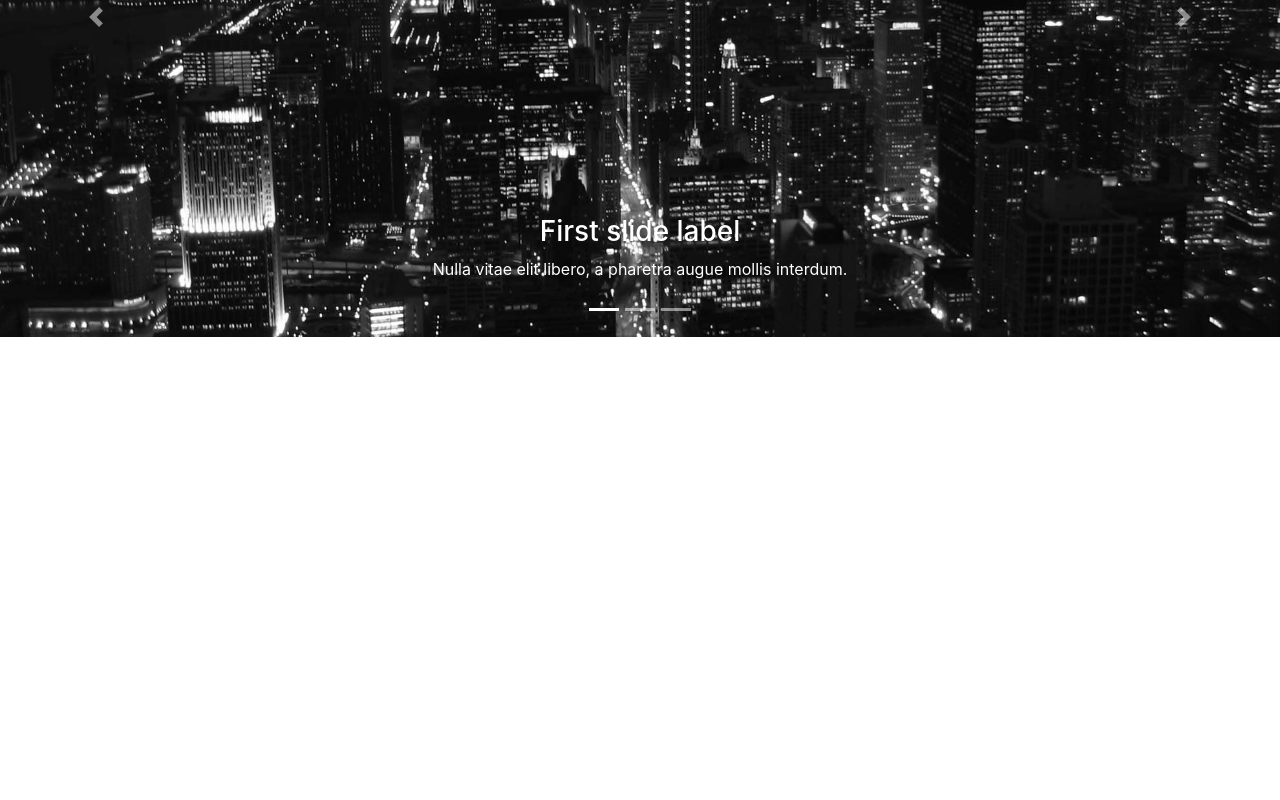
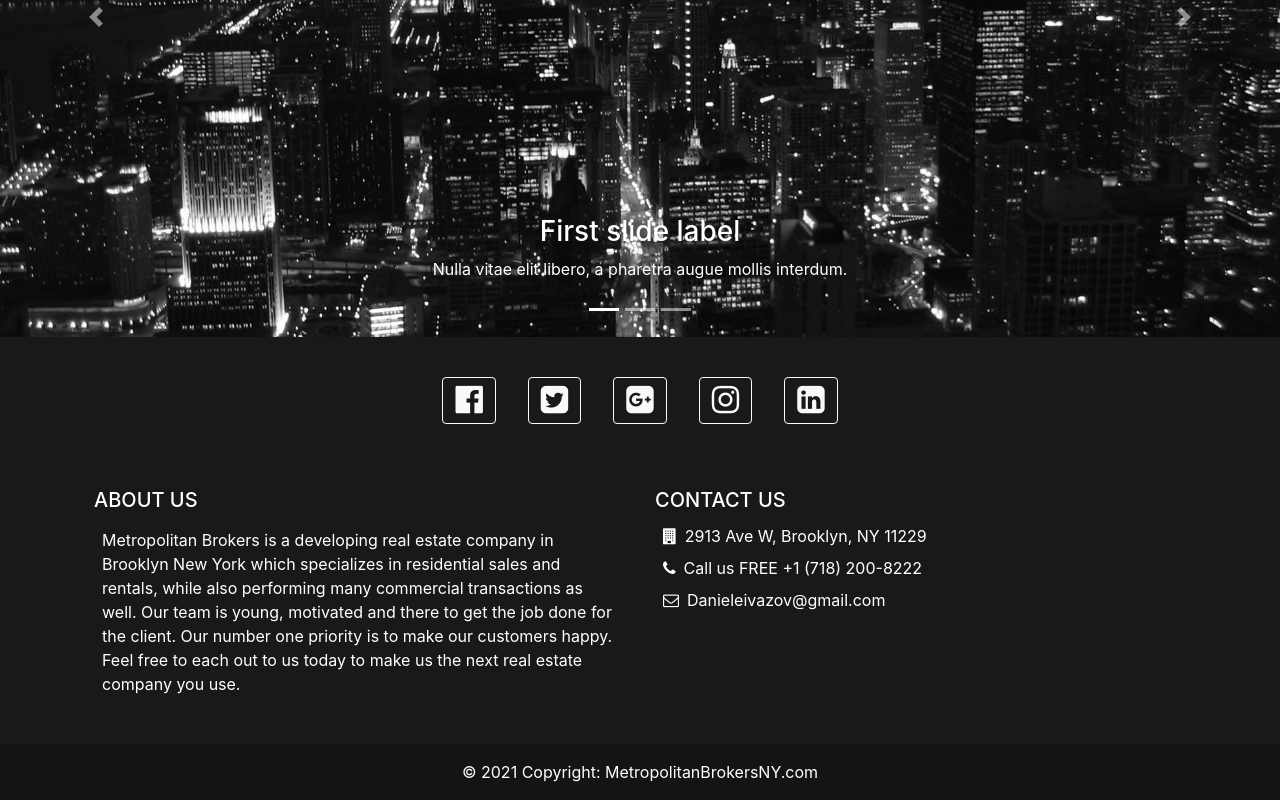
Before and after one commit to All4ara/MetroFrontend, a React (Create React App) app: page / in a window 1280 px wide. Shown: the part 303-1103 px from the top of the page. Before the commit the page ends 800 px from the top, so only its background shows below. Built offline with nearby package versions, Linux system fonts and the light colour scheme.

Commit message:
Home page setup

```diff
--- a/package.json
+++ b/package.json
@@ -8,6 +8,7 @@
     "@testing-library/user-event": "^12.7.3",
     "axios": "^0.21.1",
     "bootstrap": "^4.6.0",
+    "font-awesome": "^4.7.0",
     "jwt-decode": "^3.1.2",
     "moment": "^2.29.1",
     "react": "^17.0.1",
--- a/src/App.js
+++ b/src/App.js
@@ -3,9 +3,11 @@ import './App.css';
 
 import Navbar from './components/Navbar/Navbar.js'
 import HomeCarousel from './components/Carousel/Carousel.js'
+import Footer from './components/Footer/Footer.js'
 
 function App() {
   return (
+    <>
     <div className="App">
       <header className="App-header">
         <Navbar />
@@ -14,6 +16,8 @@ function App() {
         <HomeCarousel />
 
     </div>
+    <Footer/>
+    </>
   );
 }
 
--- /dev/null
+++ b/src/components/Footer/Footer.js
@@ -0,0 +1,62 @@
+import React from 'react';
+
+import '../Footer/Footer.css';
+
+const Footer = () => {
+    return(
+    <footer className=" text-left text-white text-lg-start" style={{backgroundColor: 'rgba(0, 0, 0, 0.9)'}}>
+        <section className="p-4 text-center">
+
+                <a className="m-3 btn btn-outline-light btn-floating m-1" href="#!" role="button"
+                    ><i className="fa fa-facebook-official" aria-hidden="true" style={{fontSize: '2rem'}}></i></a>
+
+
+                <a className="m-3 btn btn-outline-light btn-floating m-1" href="#!" role="button"
+                    ><i className="fa fa-twitter-square" aria-hidden="true" style={{fontSize: '2rem'}}></i></a>
+
+
+                <a className="m-3 btn btn-outline-light btn-floating m-1" href="#!" role="button"
+                    ><i className="fa fa-google-plus-square" aria-hidden="true" style={{fontSize: '2rem'}}></i></a>
+
+
+                <a className="m-3 btn btn-outline-light btn-floating m-1" href="#!" role="button"
+                    ><i className="fa fa-instagram" aria-hidden="true" style={{fontSize: '2rem'}}></i></a>
+
+
+                <a className="m-3 btn btn-outline-light btn-floating m-1" href="#!" role="button"
+                    ><i className="fa fa-linkedin-square" aria-hidden="true" style={{fontSize: '2rem'}}></i></a>
+            </section>
+        <div className="container p-4">
+
+            <div className="row">
+                <div className="col-lg-6 col-md-12 mb-md-0">
+                    <h5 className="text-uppercase">About Us</h5>
+
+                    <p style={{fontSize: "1rem", padding: ".5rem"}}>
+                    Metropolitan Brokers is a developing real estate company in Brooklyn New York which specializes in residential sales and rentals, while also performing many commercial transactions as well. Our team is young, motivated and there to get the job done for the client. Our number one priority is to make our customers happy. Feel free to each out to us today to make us the next real estate company you use.
+                    </p>
+                </div>
+                <div className="col-lg-6 col-md-12 mb-md-0">
+                    <h5 className="text-uppercase">Contact Us</h5>
+
+                    <i class="fa fa-building" style={{fontSize: "1rem", padding: ".5rem"}}></i>
+                    2913 Ave W, Brooklyn, NY 11229
+                    <br/>
+                    <i class="fa fa-phone" aria-hidden="true" style={{fontSize: "1rem", padding: ".5rem"}}></i>
+                    Call us FREE +1 (718) 200-8222
+                    <br/>
+                    <i class="fa fa-envelope-o" aria-hidden="true" style={{fontSize: "1rem", padding: ".5rem"}}></i>
+                    <a className="email text-white" href="mailto:+Danieleivazov@gmail.com">Danieleivazov@gmail.com</a>
+                </div>
+            </div>
+        </div>
+        <div className="text-center p-3" style={{backgroundColor: 'rgba(0, 0, 0, 0.2)'}}>
+            © 2021 Copyright:
+            <a className="text-white" href="https://http://metropolitanbrokersny.com//"> MetropolitanBrokersNY.com</a>
+        </div>
+
+    </footer>
+    )
+}
+
+export default Footer;
--- a/src/index.js
+++ b/src/index.js
@@ -7,6 +7,7 @@ import { BrowserRouter } from 'react-router-dom'
 import App from './App';
 import './index.css';
 import 'bootstrap/dist/css/bootstrap.css';
+import 'font-awesome/css/font-awesome.min.css';
 
 ReactDOM.render(
   <BrowserRouter>
```
Also changed, not shown: src/components/Footer/Footer.css (added), 1 other file (tests, documents, lock files or other folders).
